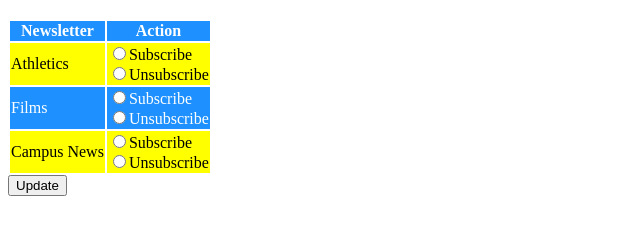
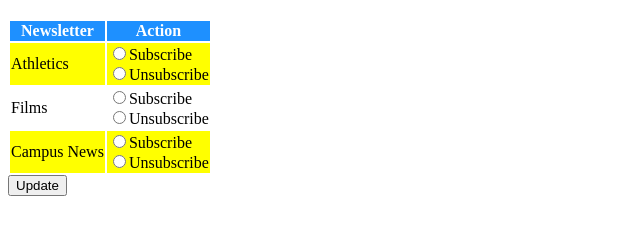
Before and after one commit to Wallinpb/cs319, a plain HTML site: page exercise02/index.html in a window 1280 px wide. Shown: the part 61-296 px from the top of the page, without its empty margins (0-640 px from the left). Drawn offline with Linux system fonts and the light colour scheme.

Commit message:
small changes

```diff
--- a/exercise02/styles.css
+++ b/exercise02/styles.css
@@ -6,7 +6,3 @@ th {
 tr:nth-child(even){
     background-color:yellow;
 }
-tr:nth-child(odd){
-    background-color:dodgerblue;
-    color: white;
-}
```
